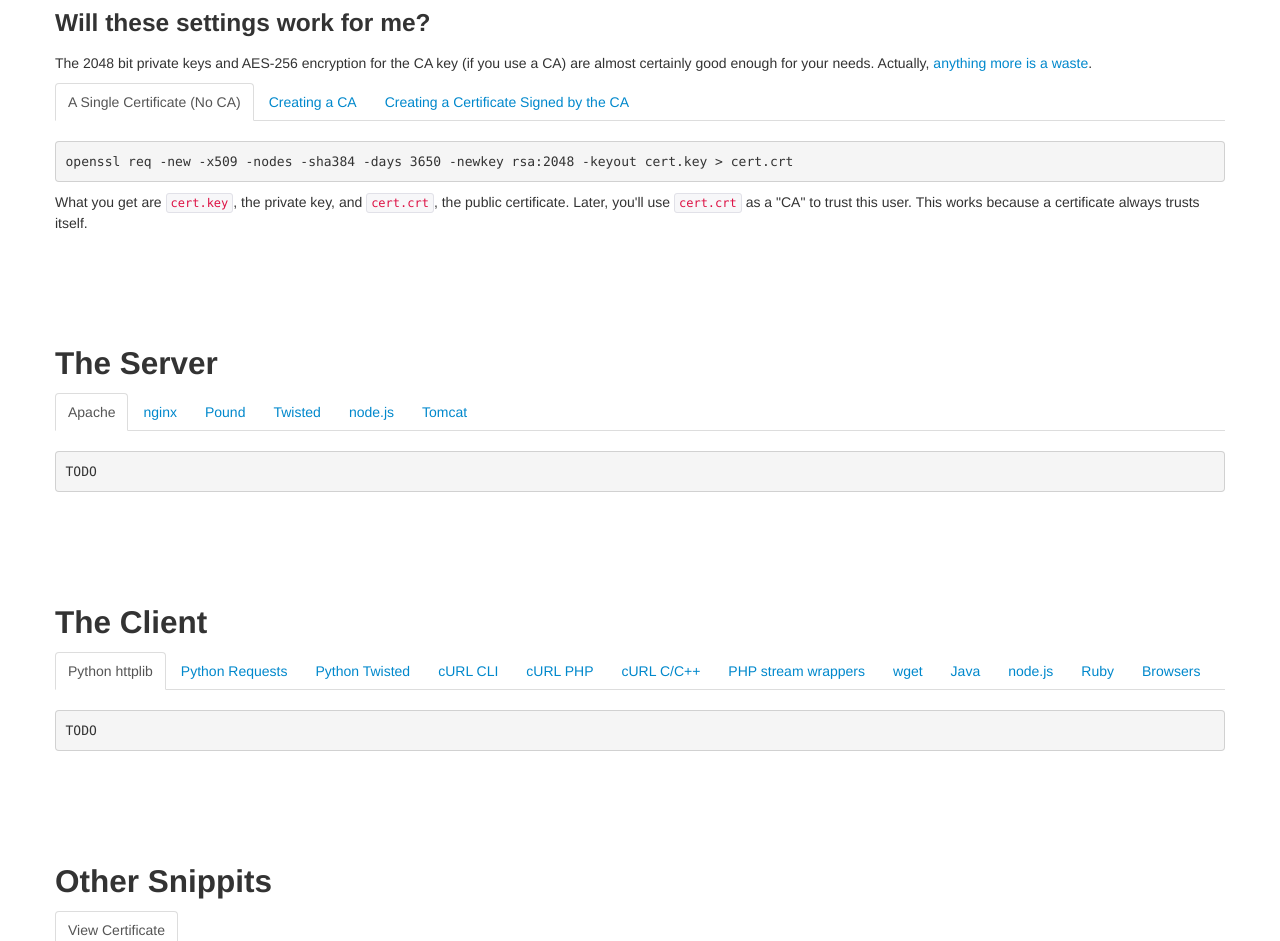
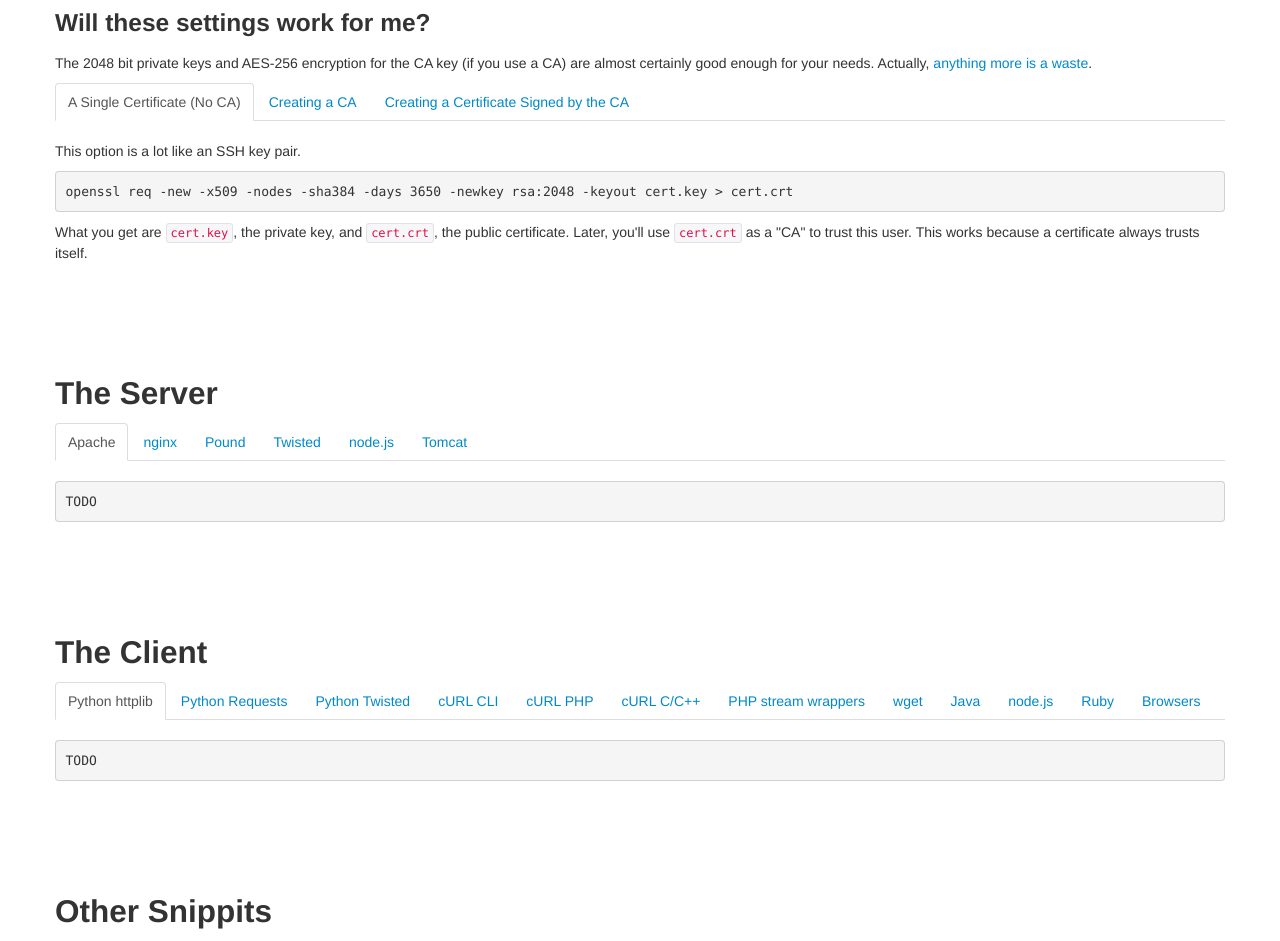
Before and after one commit to davidstrauss/ssl-magic, a plain HTML site: page index.html in a window 1280 px wide. Shown: the part 797-1738 px from the top of the page. Drawn offline with nearby package versions, Linux system fonts and the light colour scheme.

Commit message:
Clarify that a single cert is like an SSH key pair.

```diff
--- a/index.html
+++ b/index.html
@@ -109,6 +109,7 @@
             </ul>
             <div class="tab-content">
                 <div class="tab-pane active" id="generation-openssl">
+                    <p>This option is a lot like an SSH key pair.</p>
                     <pre>openssl req -new -x509 -nodes -sha384 -days 3650 -newkey rsa:2048 -keyout cert.key > cert.crt</pre>
                     <p>What you get are <code>cert.key</code>, the private key, and <code>cert.crt</code>, the public certificate.
                     Later, you'll use <code>cert.crt</code> as a "CA" to trust this user. This works because a certificate
```
